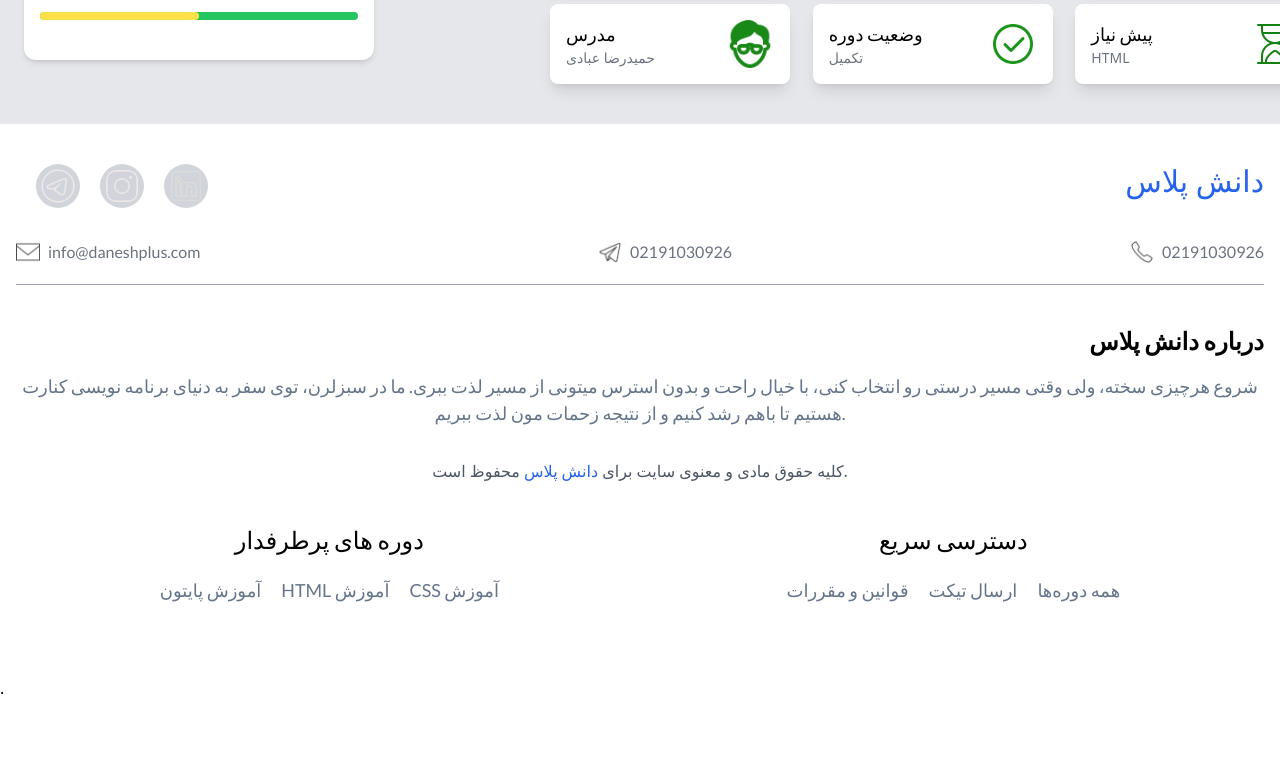
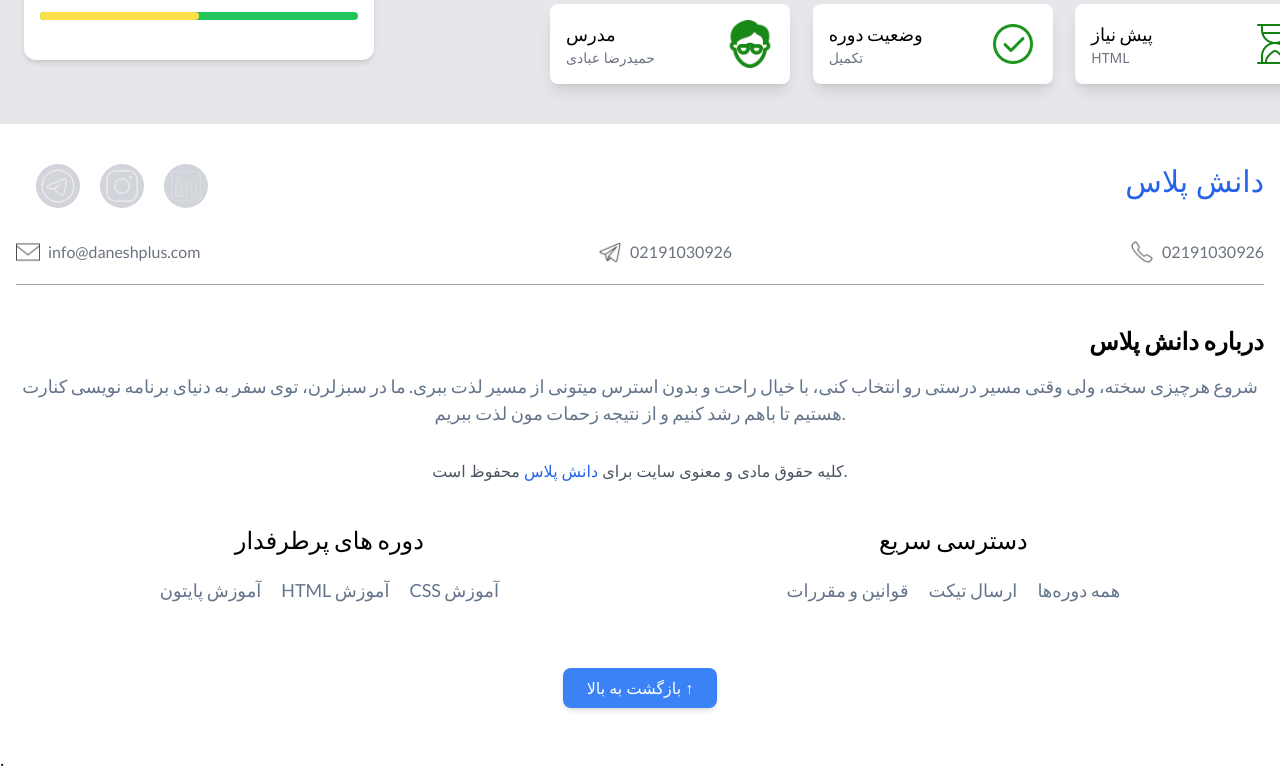
Before and after one commit to Ali-ghorbani-2005/education-portal, a React (Vite) app: page /information/1 in a window 1280 px wide. Shown: the part 648-1420 px from the top of the page. Before the commit the page ends 1348 px from the top, so only its background shows below. Built offline with nearby package versions, Linux system fonts and the light colour scheme; data requests are answered from the project's data file; a web font is replaced by a local one.

Commit message:
Fix the bug

```diff
--- a/src/components/footer/footer.tsx
+++ b/src/components/footer/footer.tsx
@@ -1,104 +1,92 @@
+
+// import ContactButtons from "./contactButtons";
+
+
+// export default function Footer() {
+//   return (
+//     <>
+
+//       <div className="  py-10">
+//         <div className="container mx-auto px-4">
+//           <div className="flex flex-col md:flex-row justify-between items-start">
+//             <div className="flex-1">
+//               <ContactButtons />
+//             </div>
+//             <div className="text-center md:text-right md:ml-10">
+//               <p className="font-gulzar text-3xl text-blue-600">دانش پلاس</p>
+//             </div>
+//           </div>
+
+//           <div className="flex flex-col md:flex-row justify-between mt-8">
+//             <div className="flex items-center mb-4 md:mb-0">
+//               <img src="/imgs/icons/email.png" className="w-6 mr-2" alt="Email" />
+//               <p className="text-gray-500 font-lato">info@daneshplus.com</p>
+//             </div>
+//             <div className="flex items-center mb-4 md:mb-0">
+//               <img src="/imgs/icons/telegram-2.png" className="w-6 mr-2" alt="Telegram" />
+//               <p className="text-gray-500 font-lato" >02191030926</p>
+//             </div>
+//             <div className="flex items-center">
+//               <img src="/imgs/icons/phone.png" className="w-6 mr-2" alt="Phone" />
+//               <p className="text-gray-500 font-lato">02191030926</p>
+//             </div>
+//           </div>
+
+//           <div className="border-b border-gray-400 mt-5"></div>
+
+//           <div className="mt-10 text-right">
+//             <p className="text-2xl font-semibold font-lato">درباره دانش پلاس</p>
+//             <p className="font-lato text-[18px] text-center text-slate-500 mt-4">
+//               شروع هرچیزی سخته، ولی وقتی مسیر درستی رو انتخاب کنی، با خیال راحت و بدون استرس میتونی از مسیر لذت ببری. ما در سبزلرن، توی سفر به دنیای برنامه نویسی کنارت هستیم تا باهم رشد کنیم و از نتیجه زحمات مون لذت ببریم.
+//             </p>
+//           </div>
+
+//           <div className="text-center mt-8">
+//             <p className="text-gray-600">
+//               کلیه حقوق مادی و معنوی سایت برای <span className="font-gulzar text-blue-600">دانش پلاس</span> محفوظ است.
+//             </p>
+//           </div>
+
+//           <div className="flex flex-col md:flex-row justify-around mt-10">
+//             <div className="text-center mb-8">
+//               <p className="text-2xl  font-lato">دوره های پرطرفدار</p>
+//               <button className="mt-5 text-lg text-slate-500 font-lato mr-5 hover:text-blue-600">آموزش پایتون</button>
+//               <button className="mt-5 text-lg text-slate-500 font-lato hover:text-blue-600">HTML آموزش  </button>
+//               <button className="mt-5 text-lg text-slate-500 font-lato ml-5 hover:text-blue-600">CSS  آموزش</button>
+//             </div>
+//             <div className="text-center mb-8">
+//               <p className="text-2xl font-lato ">دسترسی سریع</p>
+//               <button className="mt-5 text-lg text-slate-500 font-lato mr-5 hover:text-blue-600">قوانین و مقررات</button>
+//               <button className="mt-5 text-lg text-slate-500 font-lato hover:text-blue-600">ارسال تیکت</button>
+//               <button className="mt-5 text-lg text-slate-500 font-lato ml-5 hover:text-blue-600">همه دوره‌ها</button>
+//             </div>
+//           </div>
+//         </div>
+//       </div>
+
+//     </>
+
+
+//   )
+// }
+
+
+
+
+
+
+
+
+
+
+
 
 import ContactButtons from "./contactButtons";
-
 
 export default function Footer() {
   return (
     <>
-
-      {/* <div>
-
-        <div>
-
-          <div className="border-b border-gray-300 h-32">
-
-            <div className="flex">
-              <div>
-                <ContactButtons />
-              </div>
-
-              <div className="ml-[1000px]">
-                <p className="text-right font-gulzar text-3xl mt-5 text-blue-600">دانش پلاس</p>
-              </div>
-            </div>
-
-            <div className="flex gap-20 mt-8 justify-end">
-
-              <div className="flex">
-                <p>02191030926</p>
-                <img src="imgs/icons/email.png" className="w-6" alt="" />
-              </div>
-
-              <div className="flex">
-                <p>02191030926</p>
-                <img src="imgs/icons/telegram-2.png" className="w-6" alt="" />
-              </div>
-
-
-              <div className="flex">
-                <p>02191030926</p>
-                <img src="imgs/icons/phone.png" className="w-6" alt="" />
-              </div>
-            </div>
-
-
-
-          </div>
-
-          <div className="w-[400px]  text-right ml-[900px]  mt-10">
-            <p className="text-right mr-5 text-2xl font-semibold">درباره دانش پلاس</p>
-            <p className="font-lato text-[18px] text-slate-500 mt-4">
-              شروع هرچیزی سخته، ولی وقتی مسیر درستی رو انتخاب کنی، با خیال راحت و بدون استرس میتونی از مسیر لذت ببری. ما در سبزلرن، توی سفر به دنیای برنامه نویسی کنارت هستیم تا باهم رشد کنیم و از نتیجه زحمات مون لذت ببریم.
-            </p>
-            <div className="text-center mt-8">
-              <p className="text-gray-600 ">
-                کلیه حقوق مادی و معنوی سایت برای <span className="font-gulzar text-blue-600">دانش پلاس</span> محفوظ است.
-              </p>
-            </div>
-          </div>
-
-            <div className="flex justify-center items-center">
-          <div className="-mt-64">
-            <div>
-           <p className="text-2xl font-semibold">دوره های پر طرفدار</p>
-           </div>
-           <div className="text-center ">
-           <button >  <p className="mt-5 text-center text-lg text-slate-500 font-semibold hover:text-blue-600">آموزش پایتون</p> </button>
-           </div>
-           <div className="text-center ">
-           <button>  <p  className="mt-5 text-center text-lg text-slate-500 font-semibold hover:text-blue-600">آموزش Html</p> </button>
-           </div>
-           <div className="text-center ">
-           <button> <p  className="mt-5 text-center text-lg text-slate-500 font-semibold hover:text-blue-600">آموزش Css</p></button>
-           </div>
-          </div>
-
-          </div>
-
-
-          <div className="flex justify-center items-center mr-[600px]">
-          <div className="-mt-64">
-            <div>
-           <p className="text-2xl font-semibold"> دسترسی سریع </p>
-           </div>
-           <div className="text-center ">
-           <button>  <p className="mt-5 text-center text-lg text-slate-500 font-semibold hover:text-blue-600 ">قوانین و مقررات</p> </button>
-           </div>
-           <div className="text-center ">
-           <button>  <p  className="mt-5 text-center text-lg text-slate-500 font-semibold hover:text-blue-600"> ارسال تیکت</p> </button>
-           </div>
-           <div className="text-center ">
-           <button> <p  className="mt-5 text-center text-lg text-slate-500 font-semibold hover:text-blue-600"> همه دوره ها</p></button>
-           </div>
-          </div>
-
-          </div>
-
-        </div>
-
-      </div> */}
-
-      <div className="  py-10">
+      <div className="py-10">
         <div className="container mx-auto px-4">
           <div className="flex flex-col md:flex-row justify-between items-start">
             <div className="flex-1">
@@ -116,7 +104,7 @@
             </div>
             <div className="flex items-center mb-4 md:mb-0">
               <img src="/imgs/icons/telegram-2.png" className="w-6 mr-2" alt="Telegram" />
-              <p className="text-gray-500 font-lato" >02191030926</p>
+              <p className="text-gray-500 font-lato">02191030926</p>
             </div>
             <div className="flex items-center">
               <img src="/imgs/icons/phone.png" className="w-6 mr-2" alt="Phone" />
@@ -143,21 +131,28 @@
             <div className="text-center mb-8">
               <p className="text-2xl  font-lato">دوره های پرطرفدار</p>
               <button className="mt-5 text-lg text-slate-500 font-lato mr-5 hover:text-blue-600">آموزش پایتون</button>
-              <button className="mt-5 text-lg text-slate-500 font-lato hover:text-blue-600">HTML آموزش  </button>
-              <button className="mt-5 text-lg text-slate-500 font-lato ml-5 hover:text-blue-600">CSS  آموزش</button>
+              <button className="mt-5 text-lg text-slate-500 font-lato hover:text-blue-600">HTML آموزش</button>
+              <button className="mt-5 text-lg text-slate-500 font-lato ml-5 hover:text-blue-600">CSS آموزش</button>
             </div>
             <div className="text-center mb-8">
-              <p className="text-2xl font-lato ">دسترسی سریع</p>
+              <p className="text-2xl font-lato">دسترسی سریع</p>
               <button className="mt-5 text-lg text-slate-500 font-lato mr-5 hover:text-blue-600">قوانین و مقررات</button>
               <button className="mt-5 text-lg text-slate-500 font-lato hover:text-blue-600">ارسال تیکت</button>
               <button className="mt-5 text-lg text-slate-500 font-lato ml-5 hover:text-blue-600">همه دوره‌ها</button>
             </div>
           </div>
+
+          {/* دکمه برگشت به بالا */}
+          <div className="flex justify-center mt-8">
+            <button
+              onClick={() => window.scrollTo({ top: 0, behavior: 'smooth' })}
+              className="bg-blue-500 text-white px-6 py-2 rounded-lg shadow-md hover:bg-blue-600 transition-colors"
+            >
+              بازگشت به بالا ↑
+            </button>
+          </div>
         </div>
       </div>
-
     </>
-
-
-  )
+  );
 }
--- a/src/pages/home/home.tsx
+++ b/src/pages/home/home.tsx
@@ -1,4 +1,4 @@
-import Communication from "../../components/Communication/Communication";
+// import Communication from "../../components/Communication/Communication";
 import Footer from "../../components/footer/footer";
 import HomeHeder from "../../components/homeComponents/homeHeder";
 import LearningPathComponent from "../../components/learningPathComponent/learningPathComponent";
@@ -17,7 +17,7 @@
     </div>
     <div>
 
-      <Communication/>
+      {/* <Communication/> */}
 
       </div>
 
```
